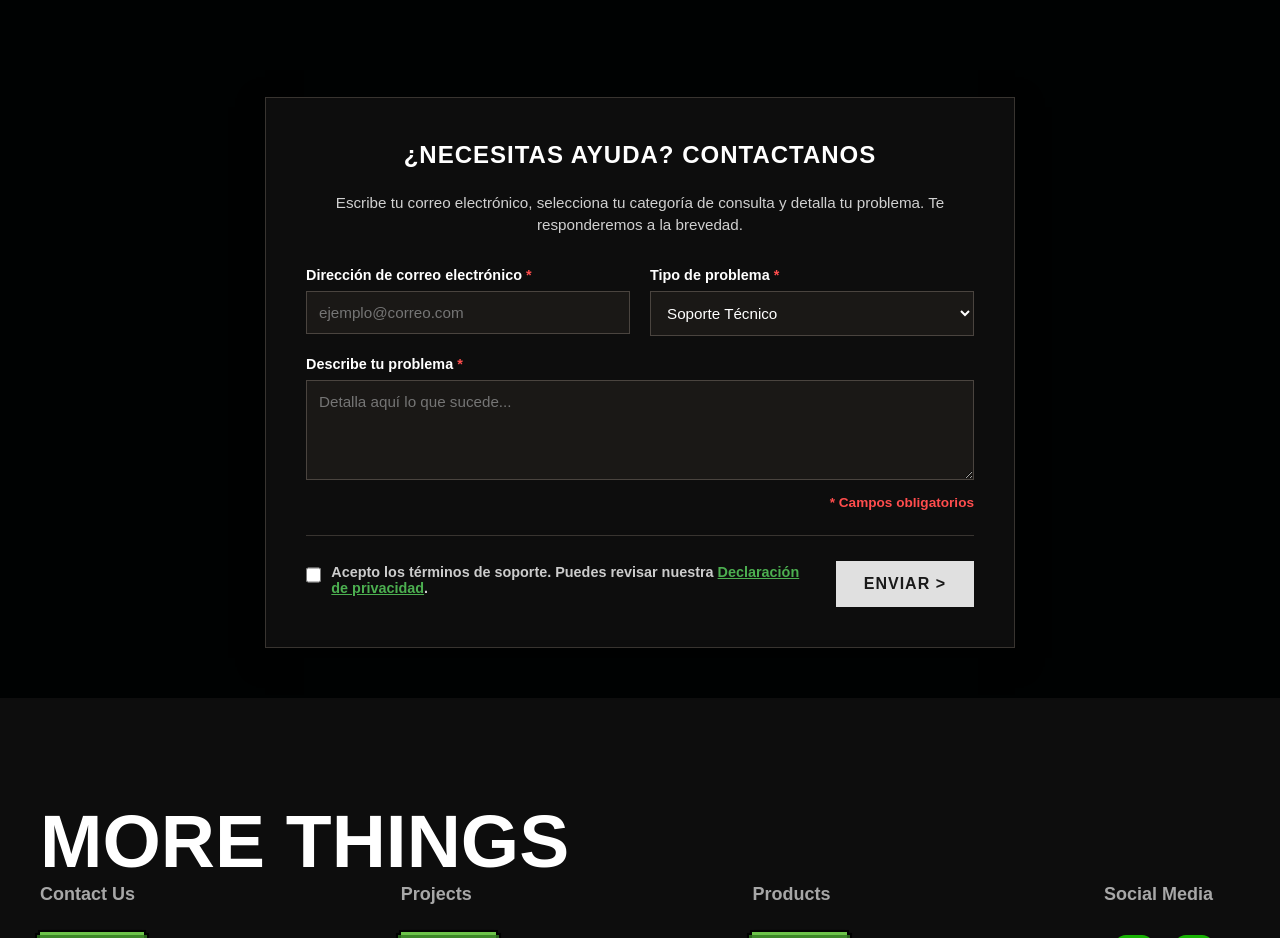
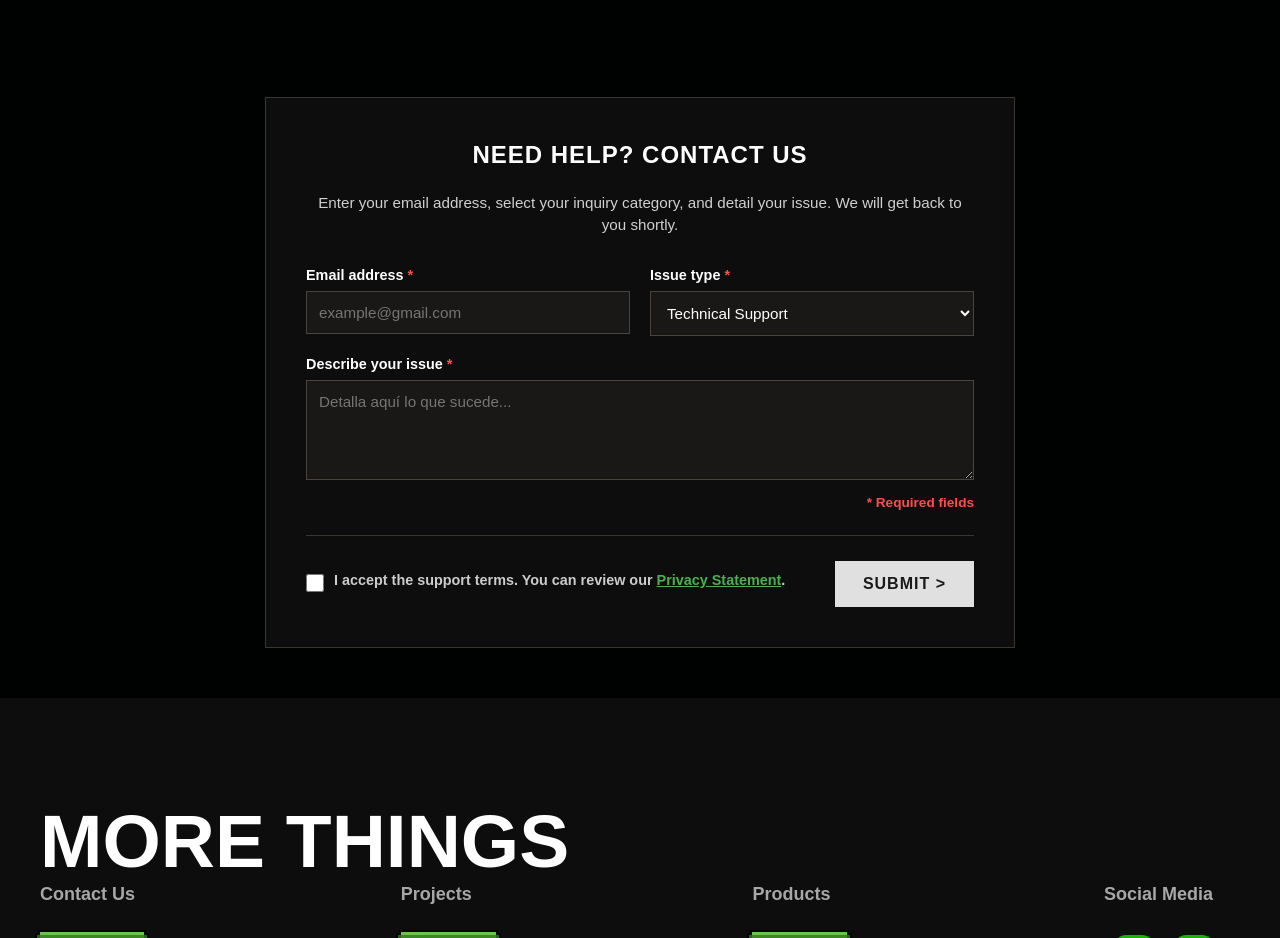
Before and after one commit to snapeslascapito/struxel-studio, a plain HTML site: page index.html in a window 1280 px wide. Shown: the part 1660-2598 px from the top of the page. Drawn offline with nearby package versions, Linux system fonts and the light colour scheme; a web font is replaced by a local one.

Commit message:
Update index.html

```diff
--- a/index.html
+++ b/index.html
@@ -286,10 +286,10 @@
 
 </section>
 <div class="support-container container" id="support">
-    <h1 class="title">¿NECESITAS AYUDA? CONTACTANOS</h1>
+    <h1 class="title">NEED HELP? CONTACT US</h1>
 
     <p class="description">
-      Escribe tu correo electrónico, selecciona tu categoría de consulta y detalla tu problema. Te responderemos a la brevedad.
+      Enter your email address, select your inquiry category, and detail your issue. We will get back to you shortly.
     </p>
 
     <form action="https://formspree.io/f/mbggdlqg" method="POST">
@@ -298,28 +298,28 @@
 
       <div class="form-row">
         <div class="form-group">
-          <label for="email">Dirección de correo electrónico <span class="required">*</span></label>
-          <input type="email" id="email" name="email" placeholder="ejemplo@correo.com" required>
+          <label for="email">Email address <span class="required">*</span></label>
+          <input type="email" id="email" name="email" placeholder="example@gmail.com" required>
         </div>
 
         <div class="form-group">
-          <label for="category">Tipo de problema <span class="required">*</span></label>
+          <label for="category">Issue type <span class="required">*</span></label>
           <select id="category" name="category" required>
-            <option value="tecnico">Soporte Técnico</option>
-            <option value="cuenta">Problemas con la cuenta</option>
-            <option value="pagos">Facturación y Pagos</option>
-            <option value="otro">Otra consulta</option>
+            <option value="tecnico">Technical Support</option>
+            <option value="cuenta">Project Issues</option>
+            <option value="pagos">Billing & Payments</option>
+            <option value="otro">Other Inquiry</option>
           </select>
         </div>
       </div>
 
       <div class="form-group" style="margin-bottom: 10px;">
-        <label for="message">Describe tu problema <span class="required">*</span></label>
+        <label for="message">Describe your issue <span class="required">*</span></label>
         <textarea id="message" name="message" rows="4" placeholder="Detalla aquí lo que sucede..." required></textarea>
       </div>
 
       <div class="mandatory-note">
-        * Campos obligatorios
+        * Required fields
       </div>
 
       <hr>
@@ -328,11 +328,11 @@
         <div class="checkbox-group">
           <input type="checkbox" id="terms" required>
           <label for="terms">
-            Acepto los términos de soporte. Puedes revisar nuestra <a href="#">Declaración de privacidad</a>.
+            I accept the support terms. You can review our <a href="#">Privacy Statement</a>.
           </label>
         </div>
         <button type="submit" class="btn-submit">
-          ENVIAR &gt;
+          SUBMIT &gt;
         </button>
       </div>
 
```
